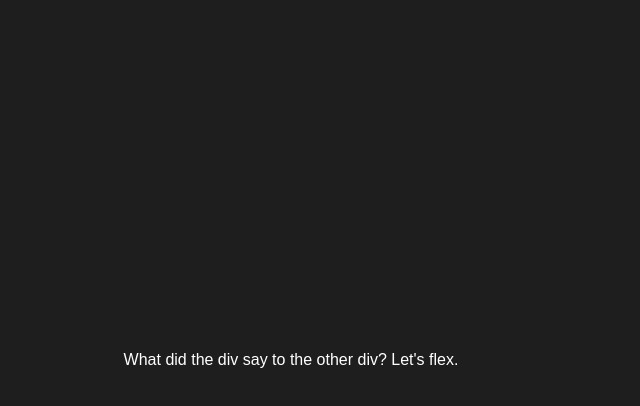
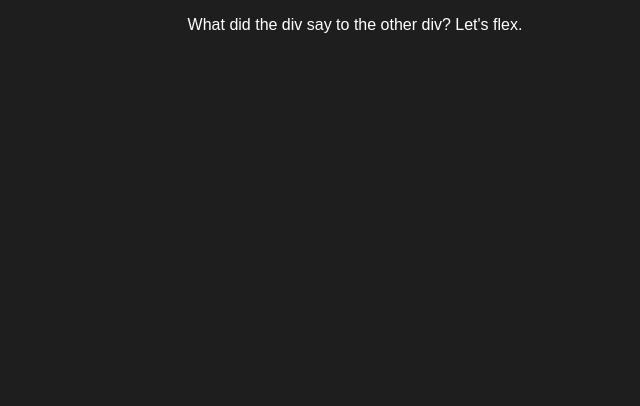
Before and after one commit to Taten-da/NiceUI, a plain HTML site: page index.html in a window 1280 px wide. Shown: the whole page, without its empty margins (285-925 px from the left). Drawn offline with Linux system fonts and the light colour scheme; a web font is replaced by a local one.

Commit message:
Update style.css

```diff
--- a/style.css
+++ b/style.css
@@ -16,7 +16,7 @@ body {
 display: flex;
 justify-content: center; /* Center horizontally */
 align-items: center;    /* Center vertically */
-width: 90vw;           /* Full width of viewport */
-height: 90vh;          /* Full height of viewport */
+width: 100%;           /* Full width of viewport */
+height: 100%;          /* Full height of viewport */
 box-sizing: border-box; /* Ensures padding doesn't affect width/height */
 }
```
